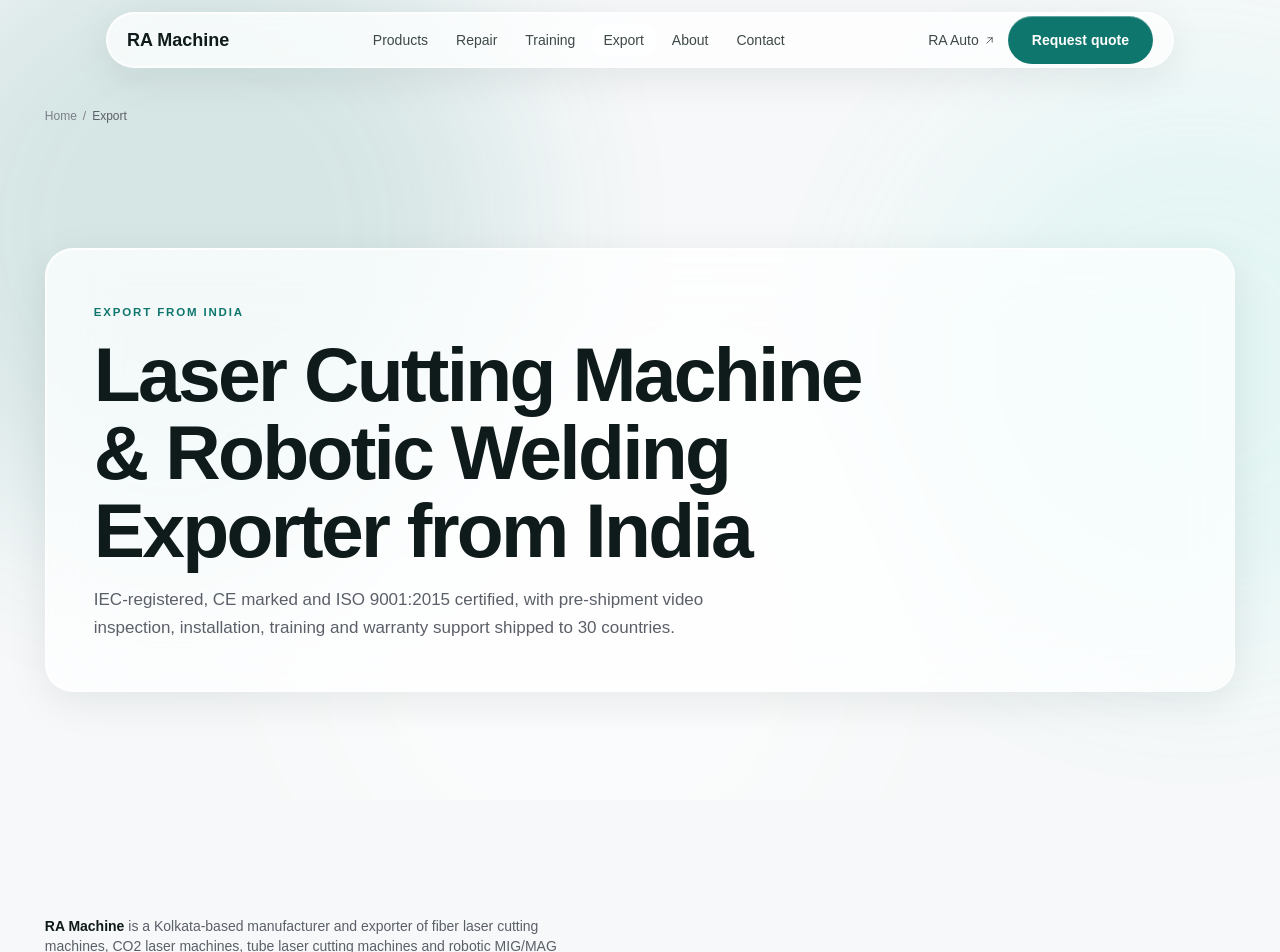
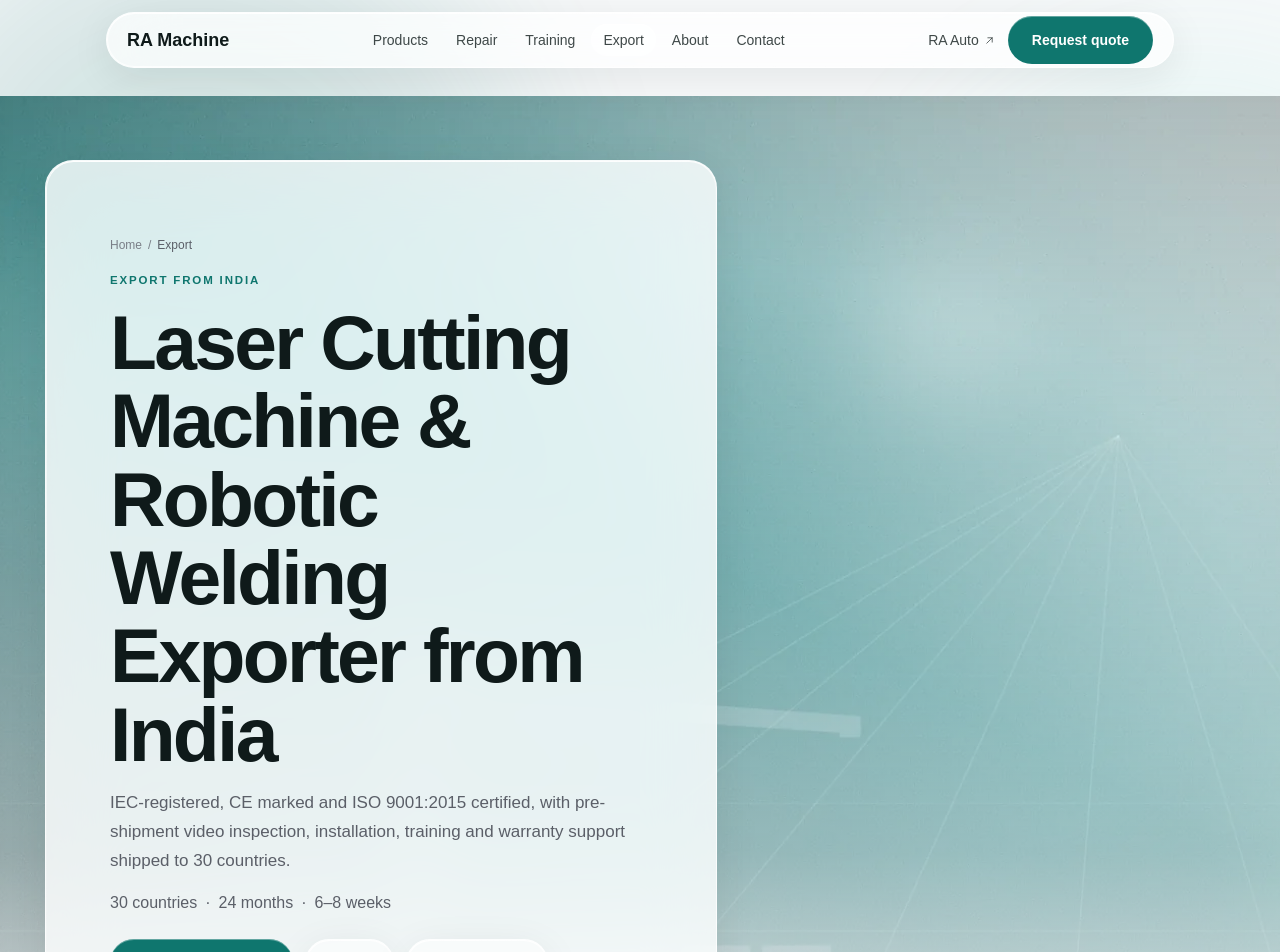
Before and after one commit to rishirajrateria/RAMachines, a Next.js app: page /export in a window 1280 px wide. Shown: the top 952 px of the page. Built offline with nearby package versions, Linux system fonts and the light colour scheme; no server answers; a web font is replaced by a local one.

Commit message:
Photography: image banners and slots on export hub and country pages
Co-Authored-By: Claude Fable 5.1 <noreply@anthropic.com>
Claude-Session: https://claude.ai/code/session_019iSMwNBo3vDRwBTBfgqKJW

```diff
--- a/app/export/[country]/page.tsx
+++ b/app/export/[country]/page.tsx
@@ -3,17 +3,19 @@
  * Body copy is composed by lib/copy/country.ts `countrySections`; this file only
  * handles routing, metadata, JSON-LD and layout around that copy.
  *
- * ADR-0005 "Liquid Glass" page anatomy (docs/adr/0005-liquid-glass.md §6):
- * hero panel (H1, one sentence, 3 inline facts) → FactStrip (5 of voltage,
- * frequency, currency, ports, lead time, warranty) → "Why India" DividedList →
- * "Sectors" DividedList + 3 product tiles → Steps (6) → a prose column
- * (shipping, warranty/spares, regulatory — voltage/frequency/currency/ports
- * are not restated here, they are already in the hero and FactStrip) → Faq(8)
- * + an export enquiry form in glass. Seven sections total.
+ * ADR-0005 "Liquid Glass" page anatomy (docs/adr/0005-liquid-glass.md §6), with the
+ * ADR-0007 photography layer (docs/adr/0007-photography-layer.md §1, §4) over the
+ * hero: PageHero(hero-country) carrying breadcrumbs, eyebrow, H1, one sentence,
+ * buttons and 3 inline facts (voltage/frequency, currency, port) → FactStrip (5 of
+ * voltage, frequency, currency, ports, lead time, warranty) → "Why India" DividedList →
+ * "Sectors" DividedList + 3 product tiles, paired with ImageSlot(slot-cutting-head) →
+ * Steps (6) → a prose column (shipping, warranty/spares, regulatory —
+ * voltage/frequency/currency/ports are not restated here, they are already in the
+ * hero and FactStrip), paired with ImageSlot(slot-crate-shipping) on the opposite
+ * side → Faq(8) + an export enquiry form in glass. Seven sections total.
  */
 import type { Metadata } from "next";
 import { notFound } from "next/navigation";
-import Container from "@/components/ui/Container";
 import Section from "@/components/ui/Section";
 import Prose from "@/components/ui/Prose";
 import Breadcrumbs from "@/components/ui/Breadcrumbs";
@@ -21,12 +23,13 @@ import AboutBlurb from "@/components/ui/AboutBlurb";
 import CtaGroup from "@/components/ui/CtaGroup";
 import Faq from "@/components/ui/Faq";
 import JsonLd from "@/components/ui/JsonLd";
-import Band from "@/components/ui/Band";
-import { FactStrip, Steps, DividedList } from "@/components/ui/glass";
+import PageHero from "@/components/layout/PageHero";
+import { FactStrip, Steps, DividedList, ImageSlot } from "@/components/ui/glass";
 import ProductCard from "@/components/cards/ProductCard";
 import ExportForm from "@/components/forms/ExportForm";
 import { buildMetadata, truncate } from "@/lib/seo";
 import { paths } from "@/lib/urls";
+import { photos } from "@/lib/photos";
 import { organizationSchema, productSchema } from "@/lib/schema";
 import { countrySections } from "@/lib/copy/country";
 import { countries, getCountry, products } from "@/data";
@@ -108,11 +111,8 @@ export default async function CountryExportPage({ params }: Props) {
 
   return (
     <>
-      <Container>
+      <PageHero image={photos["hero-country"]} size="tall" align="start">
         <Breadcrumbs items={breadcrumbItems} />
-      </Container>
-
-      <Band tone="dark">
         <p className="eyebrow mb-3">Export to {country.name}</p>
         <h1 className="max-w-3xl font-display text-display-lg text-ink">
           Laser Cutting Machine Exporter to {country.name} — Fiber Laser &amp; Robotic Welding from India
@@ -130,7 +130,10 @@ export default async function CountryExportPage({ params }: Props) {
           <span aria-hidden="true">·</span>
           <span>{country.ports[0]}</span>
         </p>
-      </Band>
+        <div className="mt-6">
+          <CtaGroup context={`an enquiry for ${country.name}`} />
+        </div>
+      </PageHero>
 
       <Section>
         <div className="grid gap-6">
@@ -141,7 +144,6 @@ export default async function CountryExportPage({ params }: Props) {
             Machines ship by sea to {country.ports.join(", ")}; urgent spares and small consignments travel by air
             to {country.airports.join(", ")}. {country.currencyNote}
           </p>
-          <CtaGroup context={`an enquiry for ${country.name}`} />
         </div>
       </Section>
 
@@ -159,6 +161,8 @@ export default async function CountryExportPage({ params }: Props) {
       </Section>
 
       <Section title="Sectors" intro={sectorsIntro}>
+        <div className="grid gap-10 md:grid-cols-2 md:items-start">
+          <div>
             <DividedList
               items={country.sectors.map((sector) => {
                 const productSlug = sector.recommendedProductSlugs[0];
@@ -181,6 +185,13 @@ export default async function CountryExportPage({ params }: Props) {
                 </div>
               </div>
             )}
+          </div>
+          <ImageSlot
+            image={photos["slot-cutting-head"]}
+            aspect="4/3"
+            label="Photo: laser cutting head close-up"
+          />
+        </div>
       </Section>
 
       <Section title="Export process">
@@ -188,7 +199,8 @@ export default async function CountryExportPage({ params }: Props) {
       </Section>
 
       <Section title="Shipping & terms">
-        <Prose>
+        <div className="grid gap-10 md:grid-cols-2 md:items-start">
+          <Prose className="md:order-last">
             {proseSections.map((section) => (
               <div key={section.id}>
                 <h3>{section.h2}</h3>
@@ -198,6 +210,13 @@ export default async function CountryExportPage({ params }: Props) {
               </div>
             ))}
           </Prose>
+          <ImageSlot
+            image={photos["slot-crate-shipping"]}
+            aspect="4/3"
+            label="Photo: machine crated for shipping"
+            className="md:order-first"
+          />
+        </div>
       </Section>
 
       <Section>
--- a/app/export/page.tsx
+++ b/app/export/page.tsx
@@ -3,23 +3,25 @@
  * directory of all 30 country pages, grouped by region. Country-specific
  * detail lives on /export/[country] (see ./[country]/page.tsx).
  *
- * ADR-0005 "Liquid Glass" page anatomy (docs/adr/0005-liquid-glass.md §6):
- * hero panel → FactStrip (markets, warranty, lead time, Incoterms) → Steps
- * (export process, 6 concise labels) → regions as a DividedList of country
- * text links → a short prose column → exportHubFaqs + an export enquiry form
- * in glass. Six sections total, ≥ 96px rhythm between them.
+ * ADR-0005 "Liquid Glass" page anatomy (docs/adr/0005-liquid-glass.md §6), with the
+ * ADR-0007 photography layer (docs/adr/0007-photography-layer.md §1, §4) over the
+ * hero: PageHero(hero-export) carrying breadcrumbs, eyebrow, H1, one sentence,
+ * buttons and 3 inline facts → FactStrip (markets, warranty, lead time, Incoterms) →
+ * Steps (export process, 6 concise labels) → ImageBand(slot-port) → regions as a
+ * DividedList of country text links → a short prose column → exportHubFaqs + an
+ * export enquiry form in glass. Six sections total, ≥ 96px rhythm between them.
  */
-import Container from "@/components/ui/Container";
 import Section from "@/components/ui/Section";
 import Prose from "@/components/ui/Prose";
 import Breadcrumbs from "@/components/ui/Breadcrumbs";
 import AboutBlurb from "@/components/ui/AboutBlurb";
 import CtaGroup from "@/components/ui/CtaGroup";
 import Faq from "@/components/ui/Faq";
-import Band from "@/components/ui/Band";
-import { FactStrip, Steps, DividedList } from "@/components/ui/glass";
+import PageHero from "@/components/layout/PageHero";
+import { FactStrip, Steps, DividedList, ImageBand } from "@/components/ui/glass";
 import { buildMetadata } from "@/lib/seo";
 import { paths } from "@/lib/urls";
+import { photos } from "@/lib/photos";
 import { countriesByRegion } from "@/data";
 import { hubIntro, hubSections, exportHubFaqs, exportProcessSteps } from "./copy";
 import { hubFacts } from "./visuals";
@@ -35,14 +37,12 @@ export const metadata = buildMetadata({
 export default function ExportHubPage() {
   const regions = countriesByRegion();
   const regionEntries = Object.entries(regions).filter(([, list]) => list.length > 0);
+  const heroFacts = hubFacts().slice(0, 3);
 
   return (
     <>
-      <Container>
+      <PageHero image={photos["hero-export"]} size="tall" align="start">
         <Breadcrumbs items={[{ name: "Home", href: paths.home }, { name: "Export", href: paths.exportHub }]} />
-      </Container>
-
-      <Band tone="dark">
         <p className="eyebrow mb-3">Export from India</p>
         <h1 className="max-w-3xl font-display text-display-lg text-ink">
           Laser Cutting Machine &amp; Robotic Welding Exporter from India
@@ -51,12 +51,22 @@ export default function ExportHubPage() {
           IEC-registered, CE marked and ISO 9001:2015 certified, with pre-shipment video inspection,
           installation, training and warranty support shipped to 30 countries.
         </p>
-      </Band>
+        <p className="mt-4 flex flex-wrap items-center gap-x-2 gap-y-1 text-sm text-grey-600 md:text-base">
+          {heroFacts.map((fact, i) => (
+            <span key={fact.label} className="flex items-center gap-x-2">
+              {i > 0 && <span aria-hidden="true">·</span>}
+              <span>{fact.value}</span>
+            </span>
+          ))}
+        </p>
+        <div className="mt-6">
+          <CtaGroup context="an export enquiry" />
+        </div>
+      </PageHero>
 
       <Section>
         <div className="grid gap-6">
           <AboutBlurb context="This page sets out how our export process, documentation and shipping terms work for international buyers, and lists every country we currently ship to." />
-          <CtaGroup context="an export enquiry" />
         </div>
       </Section>
 
@@ -67,6 +77,12 @@ export default function ExportHubPage() {
       <Section title="Export process" intro="Every order, wherever it ships, follows the same steps from quotation to warranty support.">
         <Steps steps={exportProcessSteps.map((s) => s.title)} />
       </Section>
+
+      <ImageBand
+        image={photos["slot-port"]}
+        overlayText="Sea and air freight from Kolkata to 30 markets"
+        label="Photo: container port"
+      />
 
       <Section title="Where we ship" intro="30 markets across nine regions. Open a country page for sector-specific detail, shipping terms and an export enquiry form pre-filled with your country.">
         <div className="grid gap-x-10 gap-y-10 md:grid-cols-2 lg:grid-cols-3">
```
Lines whose indentation alone changed are shown as unchanged.
